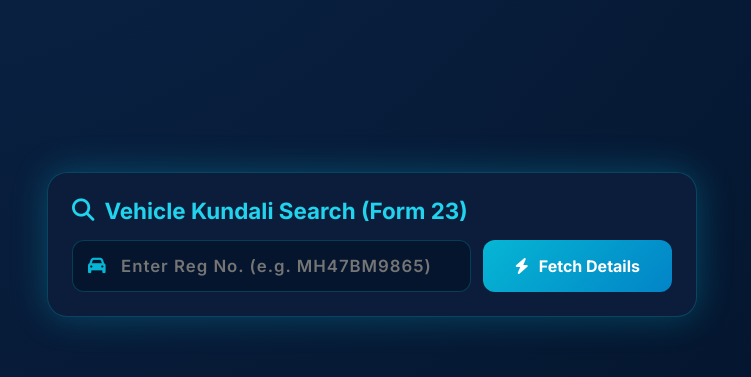
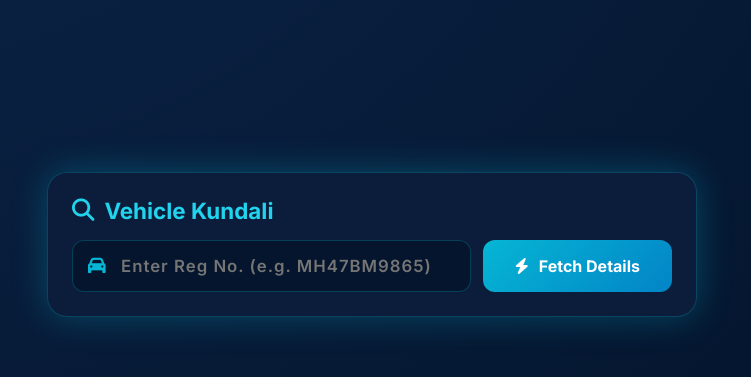
Before and after one commit to vikasmishra8866-arch/Rto, a Flask app: page / in a window 1280 px wide. Shown: the part 143-520 px from the top of the page, without its empty margins (268-1019 px from the left). Run offline with Flask 3, Linux system fonts and the light colour scheme.

Commit message:
Update index.html

```diff
--- a/templates/index.html
+++ b/templates/index.html
@@ -641,7 +641,7 @@
     <div id="searchWrapper" class="search-wrapper-center">
       <div class="search-card">
         <div class="search-title">
-          <i class="fa-solid fa-magnifying-glass"></i> Vehicle Kundali Search (Form 23)
+          <i class="fa-solid fa-magnifying-glass"></i> Vehicle Kundali
         </div>
         <div class="search-box">
           <div class="search-input-wrapper">
```
